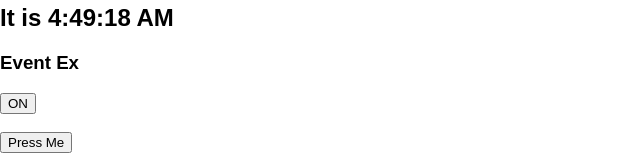
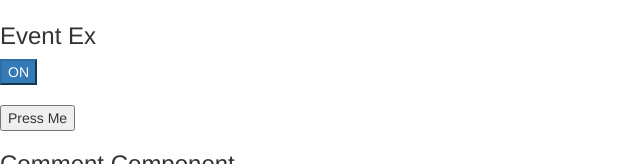
Before and after one commit to Gauravbtc/react-shiv-demo-, a React (Create React App) app: page / in a window 1280 px wide. Shown: the part 329-493 px from the top of the page, without its empty margins (0-640 px from the left). Built offline with nearby package versions, Linux system fonts and the light colour scheme.

Commit message:
bootstrap

```diff
--- a/package.json
+++ b/package.json
@@ -3,7 +3,9 @@
   "version": "0.1.0",
   "private": true,
   "dependencies": {
+    "bootstrap": "^3.3.7",
     "react": "^15.6.1",
+    "react-bootstrap": "^0.31.1",
     "react-dom": "^15.6.1",
     "react-scripts": "1.0.10"
   },
--- a/src/eventdemo.js
+++ b/src/eventdemo.js
@@ -21,7 +21,7 @@ export default class EventDemo extends Component{
     return(
 			<div>
         <h3>Event Ex </h3>
-        <button onClick={this.handleClick.bind(this)}>
+        <button className ="btn-primary" onClick={this.handleClick.bind(this)}>
           {this.state.isToggleOn ? 'ON' : 'OFF'}
         </button><br/><br/>
         <button onClick={press}>
--- a/src/index.js
+++ b/src/index.js
@@ -4,5 +4,7 @@ import './index.css';
 import App from './App';
 import registerServiceWorker from './registerServiceWorker';
 
+import '../node_modules/bootstrap/dist/css/bootstrap.min.css';
+
 ReactDOM.render(<App />, document.getElementById('root'));
 registerServiceWorker();
```
Also changed, not shown: 1 other file (tests, documents, lock files or other folders).
